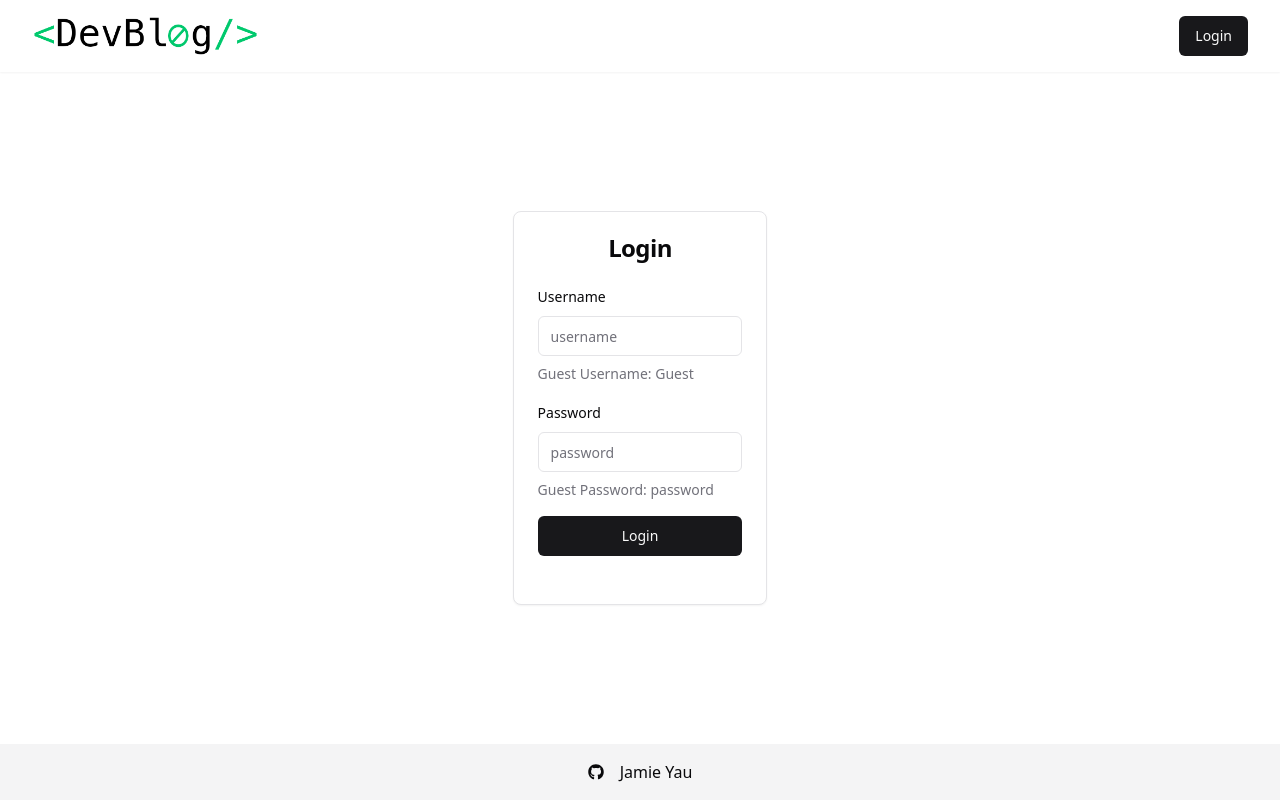
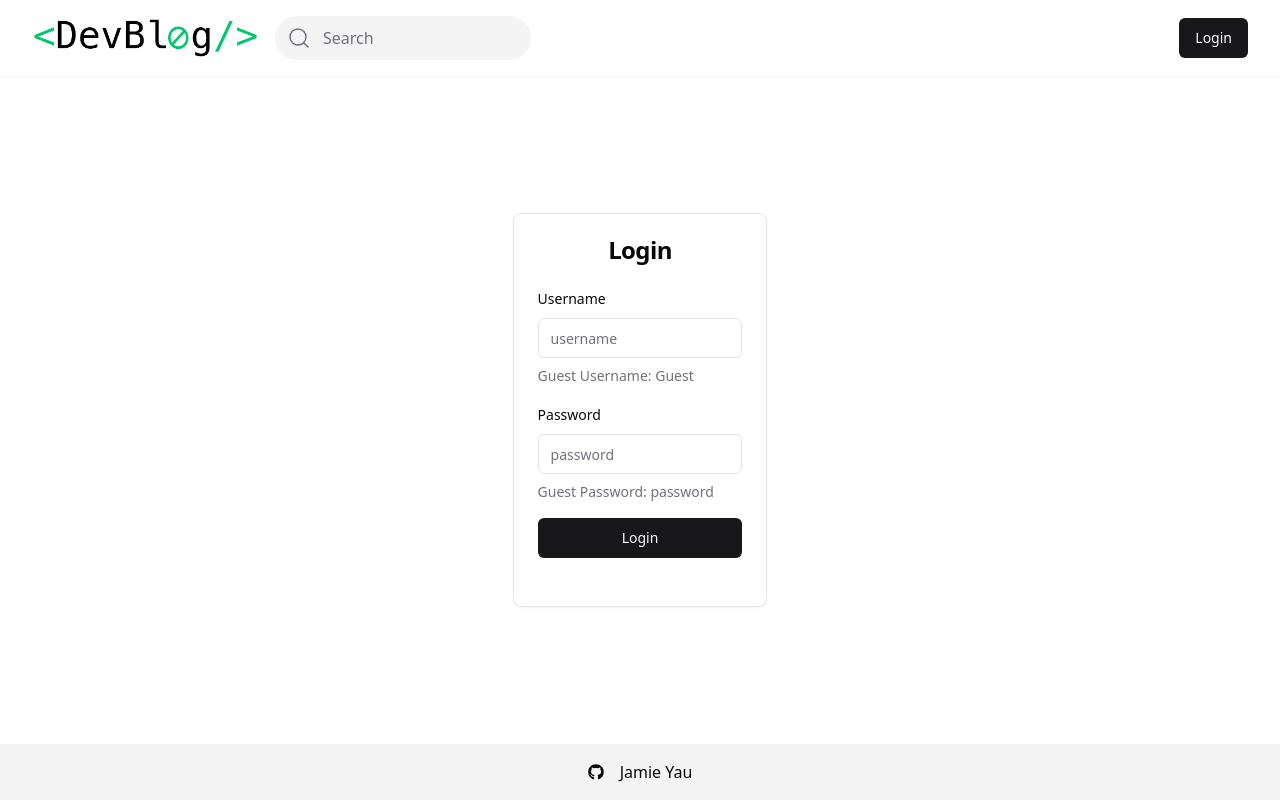
Before and after one commit to JamieYau/blog-client, a React (Vite) app: page /login in a window 1280 px wide. Built offline with nearby package versions, Linux system fonts and the light colour scheme; no server answers.

Commit message:
Add search bar for larger screens

```diff
--- a/src/components/Nav.tsx
+++ b/src/components/Nav.tsx
@@ -11,7 +11,7 @@ import {
   DropdownMenuSeparator,
   DropdownMenuTrigger,
 } from "@/components/ui/dropdown-menu";
-import { LogOut } from "lucide-react";
+import { LogOut, Search } from "lucide-react";
 const bigLogo = "/logo1crop.png";
 const logo = "/logo2crop.png";
 
@@ -23,7 +23,7 @@ export default function Nav() {
   return (
     <header className="flex w-full justify-center shadow-sm">
       <nav className="m-auto flex w-full items-center justify-between p-4 sm:px-8">
-        <Link to="/" className="flex">
+        <Link to="/" className="flex flex-shrink-0">
           <img
             src={bigLogo}
             alt="<DevBlog/>"
@@ -31,7 +31,18 @@ export default function Nav() {
           />
           <img src={logo} alt="</>" className="h-10 sm:hidden" />
         </Link>
-        <div className="flex items-center">
+        <div className="flex w-full items-center justify-end gap-6 sm:justify-between">
+          <form className="ml-4 hidden w-64 items-center rounded-full bg-muted sm:flex">
+            <Search className="mx-3 min-h-6 min-w-6 stroke-[1.5] text-muted-foreground" />
+            <input
+              type="text"
+              placeholder="Search"
+              className="w-full rounded border border-none bg-transparent px-5 py-[10px] pl-0 outline-none placeholder:text-muted-foreground"
+            />
+          </form>
+          <Link to="/search" className="sm:hidden">
+            <Search className="stroke-[1.5] text-muted-foreground" />
+          </Link>
 
           {isLoggedIn ? (
             <DropdownMenu>
```
